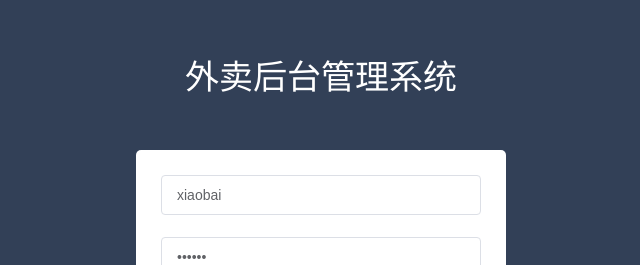
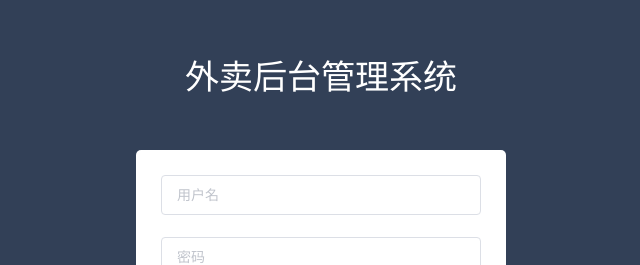
Before and after one commit to NeiHengLiu/manageSystem-vue, a Vue app: page /#/ in a window 1280 px wide. Shown: the part 125-390 px from the top of the page, without its empty margins (319-959 px from the left). Built offline with nearby package versions, Linux system fonts and the light colour scheme; what vue-quill-editor would draw is missing.

Commit message:
小调整

```diff
--- a/src/pages/404.vue
+++ b/src/pages/404.vue
@@ -1,5 +1,5 @@
 <template>
-    <div class="y_401">
+    <div class="y_404">
         <head-top></head-top>
         <div class="baseList_table_conter">
             <h1 class="ti">别调皮哟，你想看的页面已被警察叔叔抓走了~</h1>
@@ -17,7 +17,7 @@
 </script>
 
 <style>
-    .y_401 .ti{
+    .y_404 .ti{
         font-size: 32px;
     }
 </style>
--- a/src/pages/login.vue
+++ b/src/pages/login.vue
@@ -29,8 +29,8 @@
         data () {
             return {
                 loginForm: {
-                    userName: 'xiaobai',
-                    userPwd: '123456'
+                    userName: '',
+                    userPwd: ''
                 },
                 rules: {
                     userName: [
```
